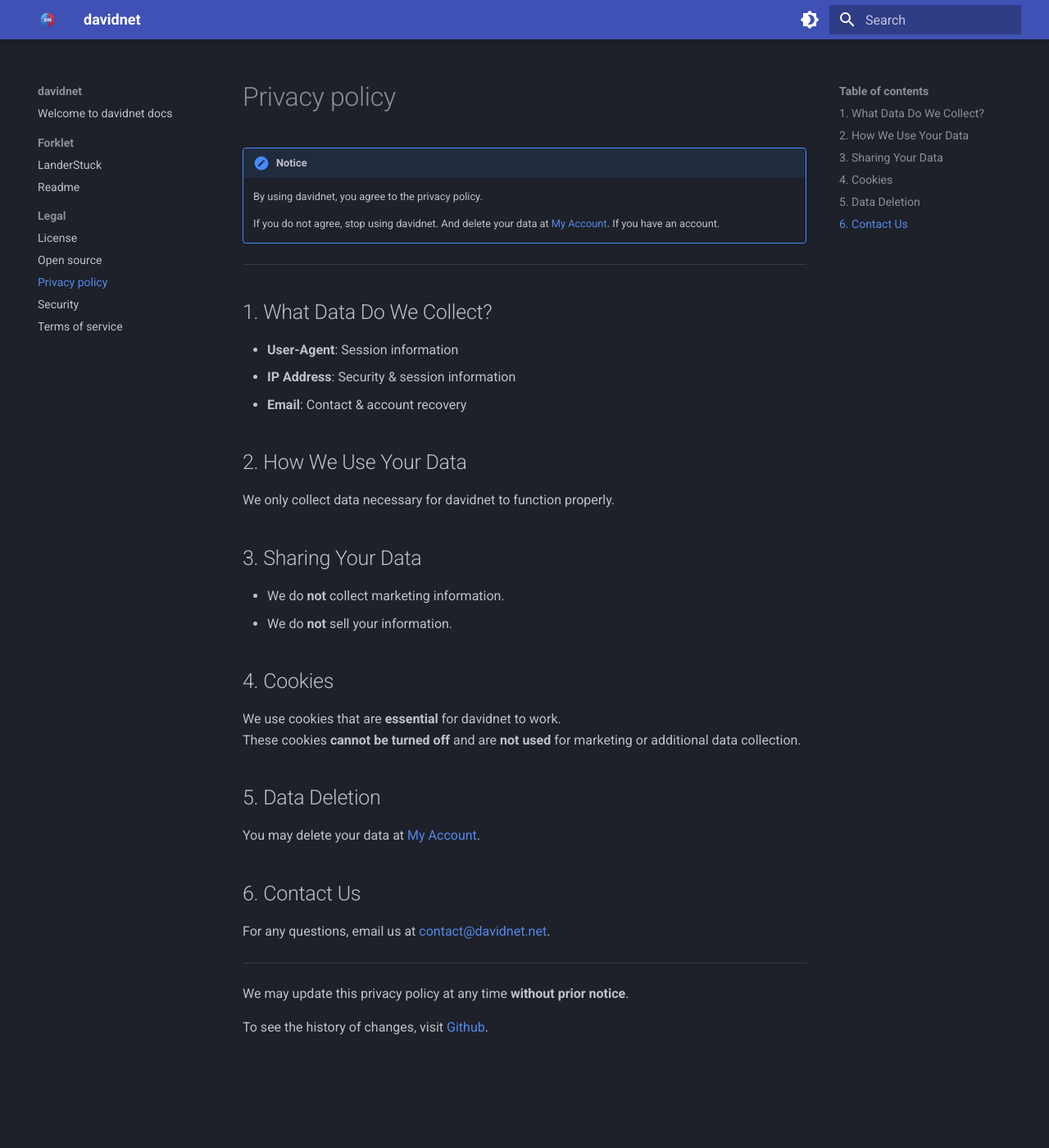
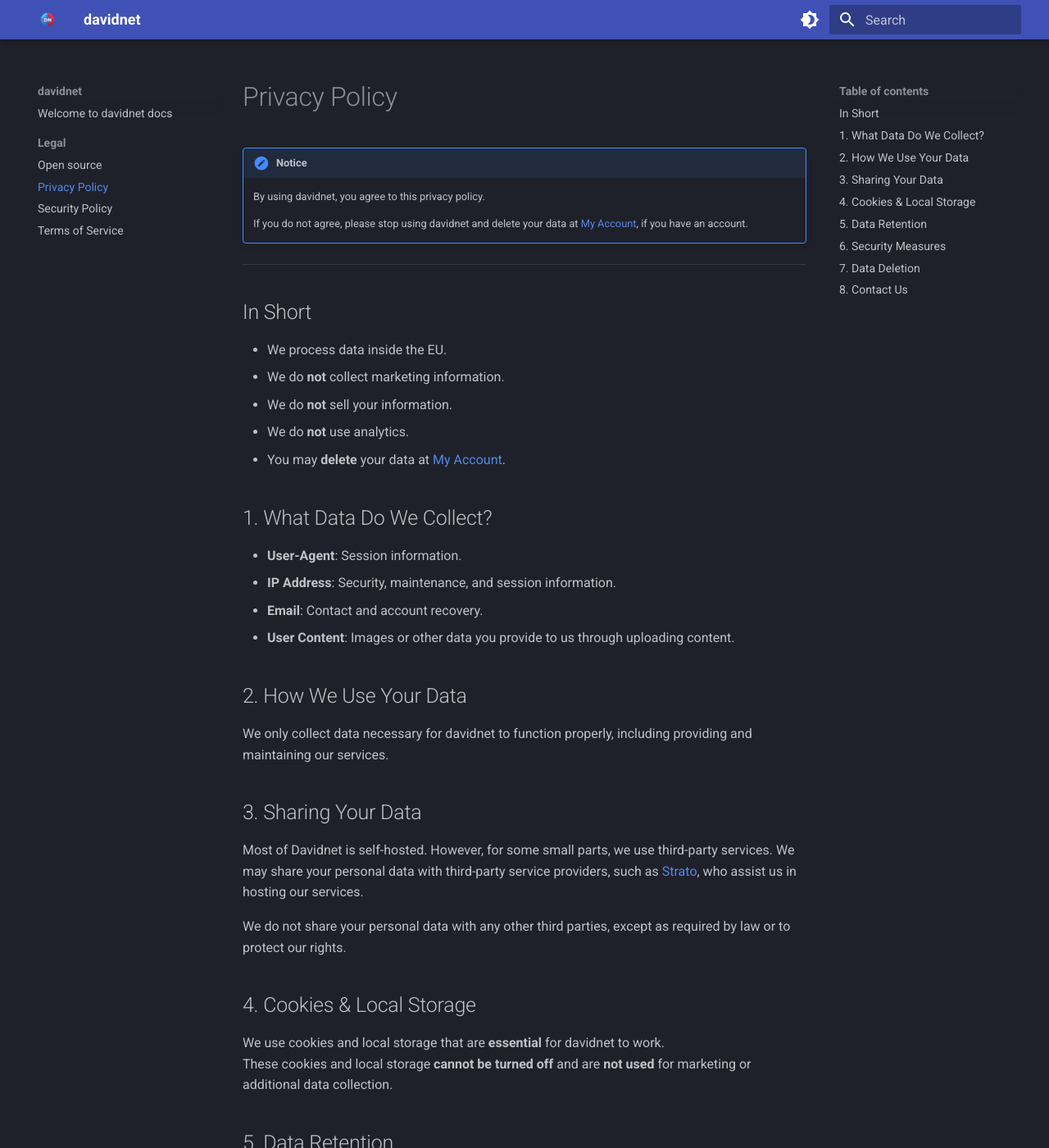
Before and after one commit to davidnet-net/docs, an MkDocs documentation site: the page built from docs/legal/privacy_policy.md, in a window 1280 px wide and 1400 px high. Shown: the whole window at 82% size. Built offline with MkDocs 1.6.1 and Material for MkDocs 9.7.7, drawn with Linux system fonts in a browser that asks for light colours; plug-ins that fetch from the network failed and are left out; some of the changed text lies outside the part shown.

Commit message:
Improve documentation to fit for the new davidnet.

```diff
--- a/docs/legal/privacy_policy.md
+++ b/docs/legal/privacy_policy.md
@@ -1,35 +1,48 @@
-# Privacy policy
+# Privacy Policy
 
 !!! notice
-    By using davidnet, you agree to the privacy policy.
+    By using davidnet, you agree to this privacy policy.
 
-    If you do not agree, stop using davidnet.
-    And delete your data at [My Account](https://account.davidnet.net/account/).
-    If you have an account.
+    If you do not agree, please stop using davidnet and delete your data at [My Account](https://account.davidnet.net/account/), if you have an account.
 
 ---
 
+## In Short
+- We process data inside the EU.
+- We do **not** collect marketing information.
+- We do **not** sell your information.
+- We do **not** use analytics.
+- You may **delete** your data at [My Account](https://account.davidnet.net/account/).
+
 ## 1. What Data Do We Collect?
-- **User-Agent**: Session information
-- **IP Address**: Security & session information
-- **Email**: Contact & account recovery
+- **User-Agent**: Session information.
+- **IP Address**: Security, maintenance, and session information.
+- **Email**: Contact and account recovery.
+- **User Content**: Images or other data you provide to us through uploading content.
 
 ## 2. How We Use Your Data
-We only collect data necessary for davidnet to function properly.
+We only collect data necessary for davidnet to function properly, including providing and maintaining our services.
 
 ## 3. Sharing Your Data
-- We do **not** collect marketing information.
-- We do **not** sell your information.
+Most of Davidnet is self-hosted. However, for some small parts, we use third-party services. We may share your personal data with third-party service providers, such as [Strato](https://www.strato.com/), who assist us in hosting our services.
 
-## 4. Cookies
-We use cookies that are **essential** for davidnet to work.
-These cookies **cannot be turned off** and are **not used** for marketing or additional data collection.
+We do not share your personal data with any other third parties, except as required by law or to protect our rights.
 
-## 5. Data Deletion
+## 4. Cookies & Local Storage
+We use cookies and local storage that are **essential** for davidnet to work.
+These cookies and local storage **cannot be turned off** and are **not used** for marketing or additional data collection.
+
+## 5. Data Retention
+We will retain your data until you delete it. Logs will be deleted after a service is removed or updated, typically within less than one month.
+
+## 6. Security Measures
+For information on our security practices, please visit our [Security](https://docs.davidnet.net/legal/security) page.
+
+## 7. Data Deletion
 You may delete your data at [My Account](https://account.davidnet.net/account/).
 
-## 6. Contact Us
-For any questions, email us at [contact@davidnet.net](mailto:contact@davidnet.net).
+## 8. Contact Us
+For any questions or feedback, please email us at [contact@davidnet.net](mailto:contact@davidnet.net).
 
 ---
 
```
Also changed, not shown: docs/forklet/LanderStuck.md (deleted, +0 -12 lines), docs/forklet/readme.md (deleted, +0 -9 lines), docs/legal/license.md (deleted, +0 -34 lines), docs/legal/opensource.md (+1 -0 lines), docs/legal/security.md (+40 -6 lines), docs/legal/terms_of_service.md (+18 -14 lines).
